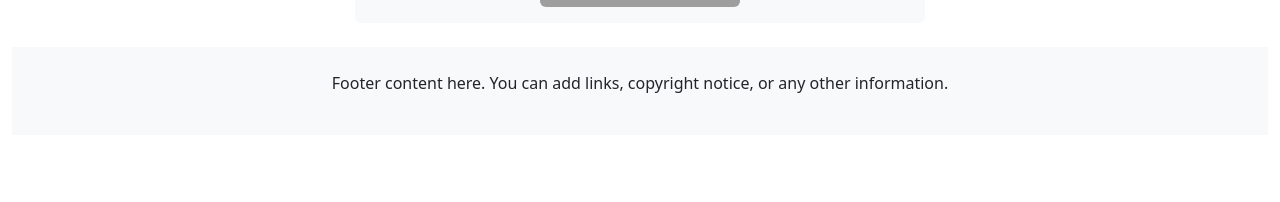
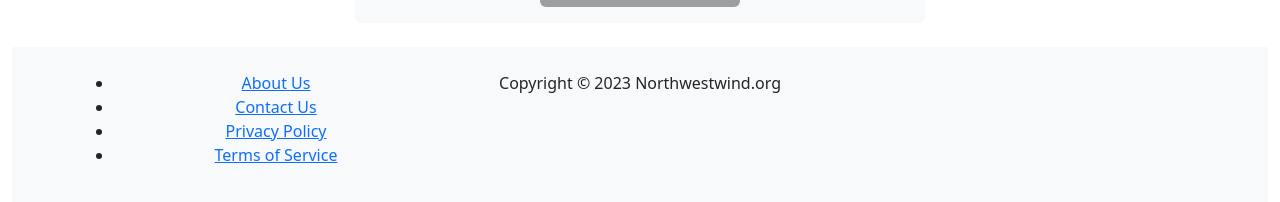
Before and after one commit to michele1990/webapp-base, a React (Create React App) app in the folder frontend/: page / in a window 1280 px wide. Shown: the part 466-668 px from the top of the page. Built offline with nearby package versions, Linux system fonts and the light colour scheme; grey boxes are pictures that could not be loaded.

Commit message:
footeradaptation

```diff
--- a/frontend/src/components/Footer.js
+++ b/frontend/src/components/Footer.js
@@ -5,7 +5,23 @@ export default function Header() {
 return (
 
 <footer className="bg-light text-center py-4 mt-4">
-<p>Footer content here. You can add links, copyright notice, or any other information.</p>
+<footer>
+  <div class="container">
+    <div class="row">
+      <div class="col-md-4">
+        <ul>
+          <li><a href="#">About Us</a></li>
+          <li><a href="#">Contact Us</a></li>
+          <li><a href="#">Privacy Policy</a></li>
+          <li><a href="#">Terms of Service</a></li>
+        </ul>
+      </div>
+      <div class="col-md-4">
+        <p>Copyright &copy; 2023 Northwestwind.org</p>
+      </div>
+    </div>
+  </div>
+</footer>
 </footer>
 
 );
--- a/frontend/src/components/Header.js
+++ b/frontend/src/components/Header.js
@@ -10,10 +10,10 @@ export default function Header({
   setGreeting,
   token,
   setToken,
-  users,
   setUsers,
 }) {
   const [form, setForm] = useState(null);
+  const [navbarOpen, setNavbarOpen] = useState(false);
   const [registerData, setRegisterData] = useState({
     username: '',
     email: '',
@@ -146,7 +146,10 @@ export default function Header({
     <div>
       <nav className="navbar navbar-expand-lg navbar-light bg-light">
         <a className="navbar-brand" href="#">NorthWestWind.org</a>
-        <div className="collapse navbar-collapse justify-content-between" id="navbarNav">
+        <button className="navbar-toggler" type="button" onClick={() => setNavbarOpen(!navbarOpen)}>
+          <span className="navbar-toggler-icon"></span>
+        </button>
+        <div className={`collapse navbar-collapse justify-content-between ${navbarOpen ? 'show' : ''}`} id="navbarNav">
           <ul className="navbar-nav">
             <li className="nav-item ml-2 mr-2">
               <button className="btn btn-primary btn-sm btn-dark" onClick={() => toggleForm('login')}>
```
Lines whose indentation alone changed are shown as unchanged.
